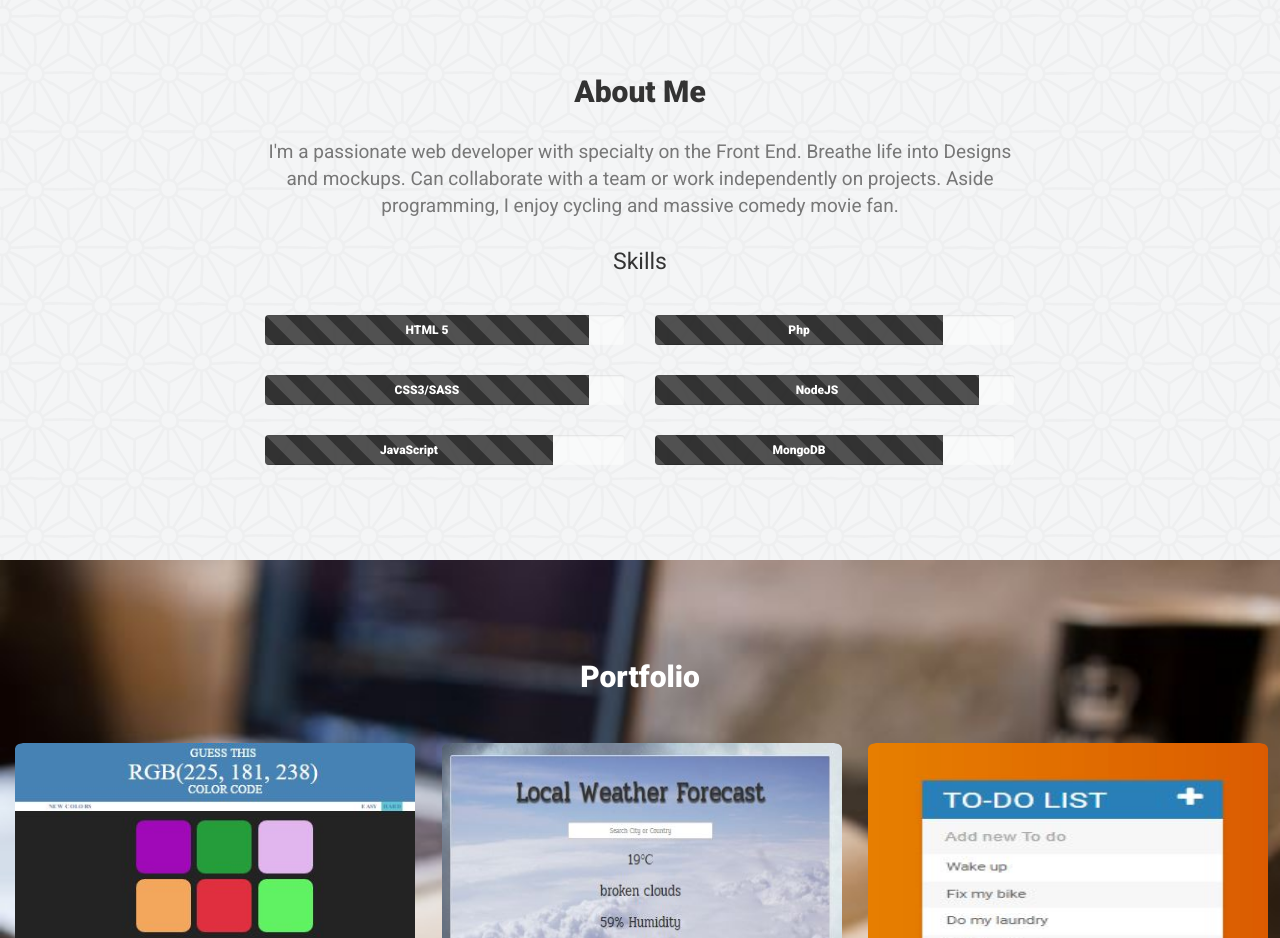
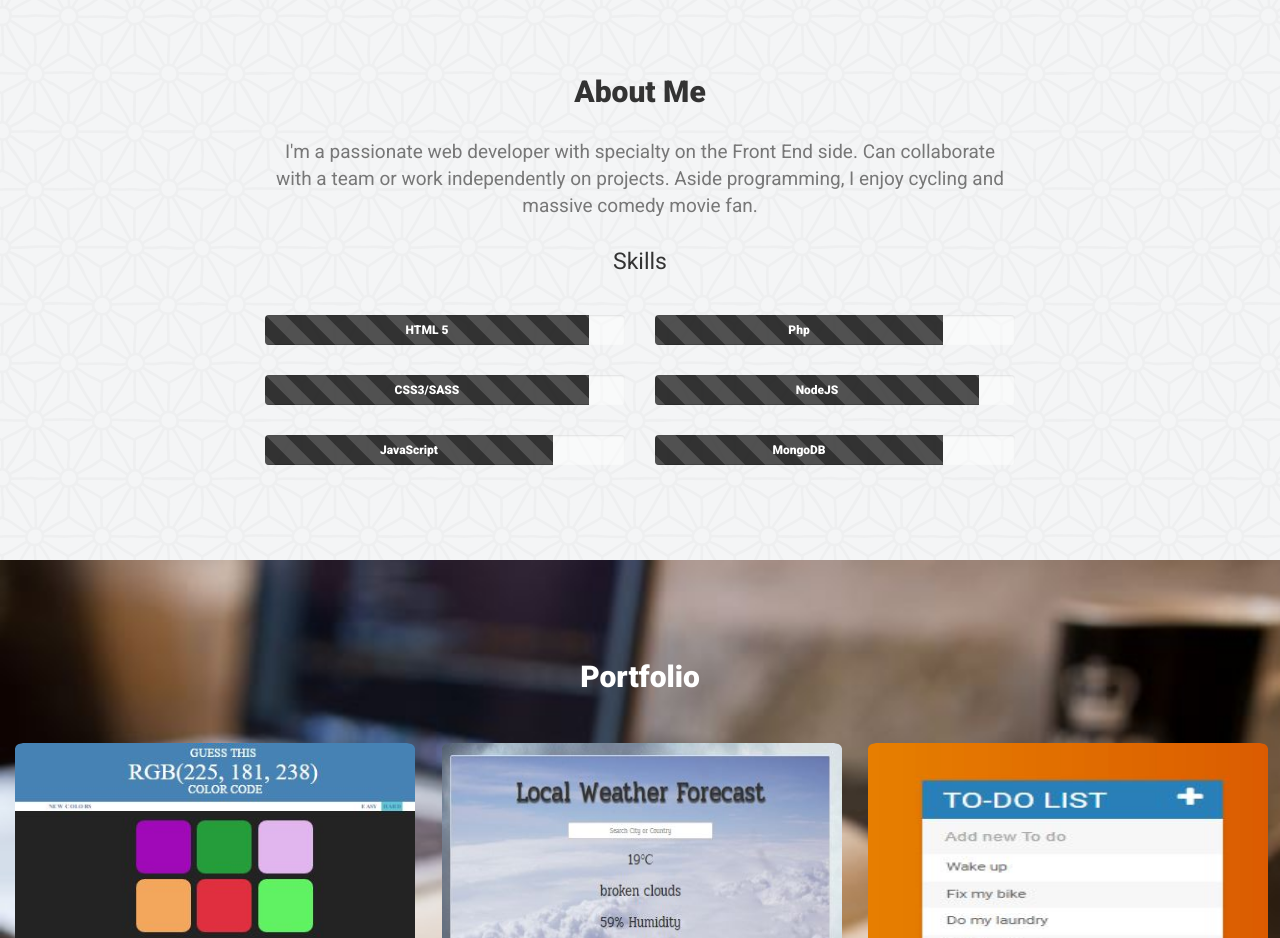
Before and after one commit to Markus1607/Portfolio-website, a plain HTML site: page index.html in a window 1280 px wide. Shown: the part 840-1778 px from the top of the page. Drawn offline with nearby package versions, Linux system fonts and the light colour scheme.

```diff
--- a/index.html
+++ b/index.html
@@ -58,7 +58,7 @@
         <div class="row">
           <div class="col-md-8 col-md-offset-2">
             <p class="text-muted">
-             	I'm a passionate web developer with specialty on the Front End. Breathe life into Designs and mockups. Can collaborate with a team or work independently on projects. Aside programming, I enjoy cycling and massive comedy movie fan.
+             	I'm a passionate web developer with specialty on the Front End side.  Can collaborate with a team or work independently on projects. Aside programming, I enjoy cycling and massive comedy movie fan.
             </p>
           </div>
         </div>
```
